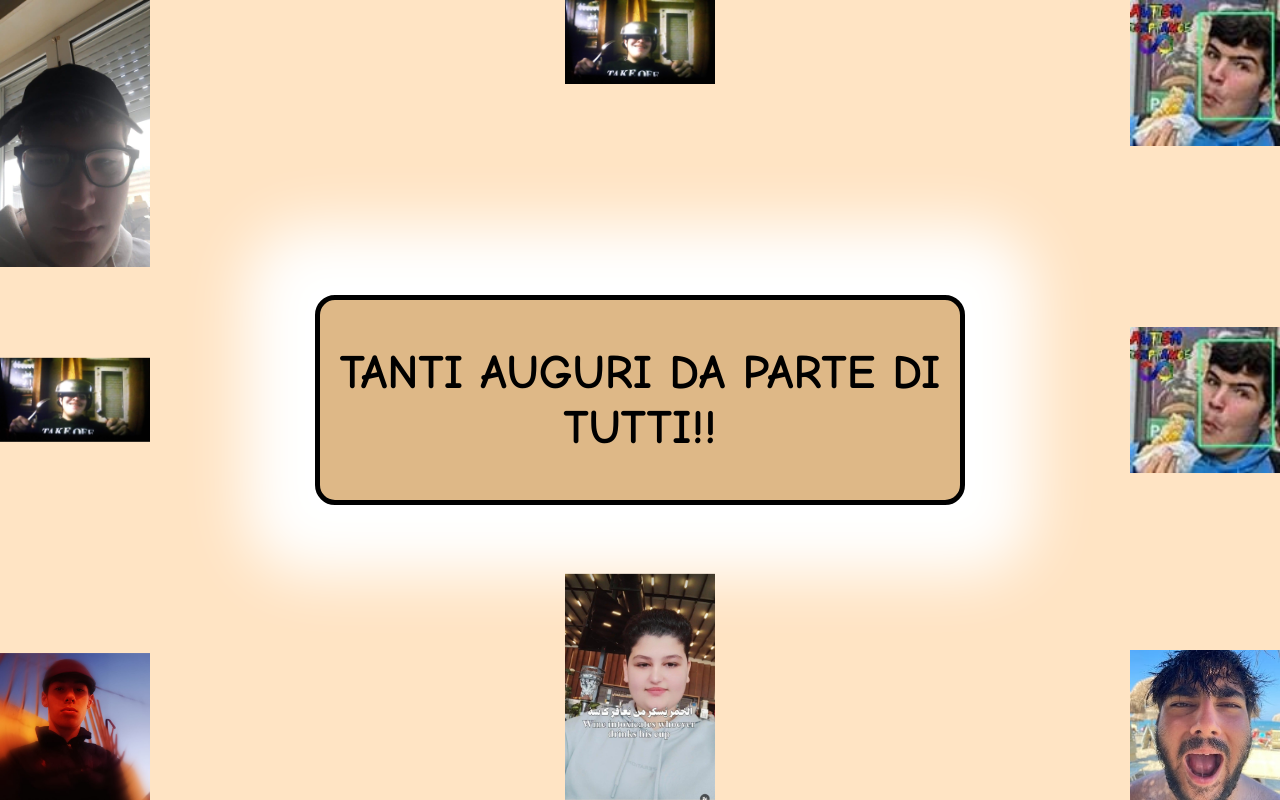
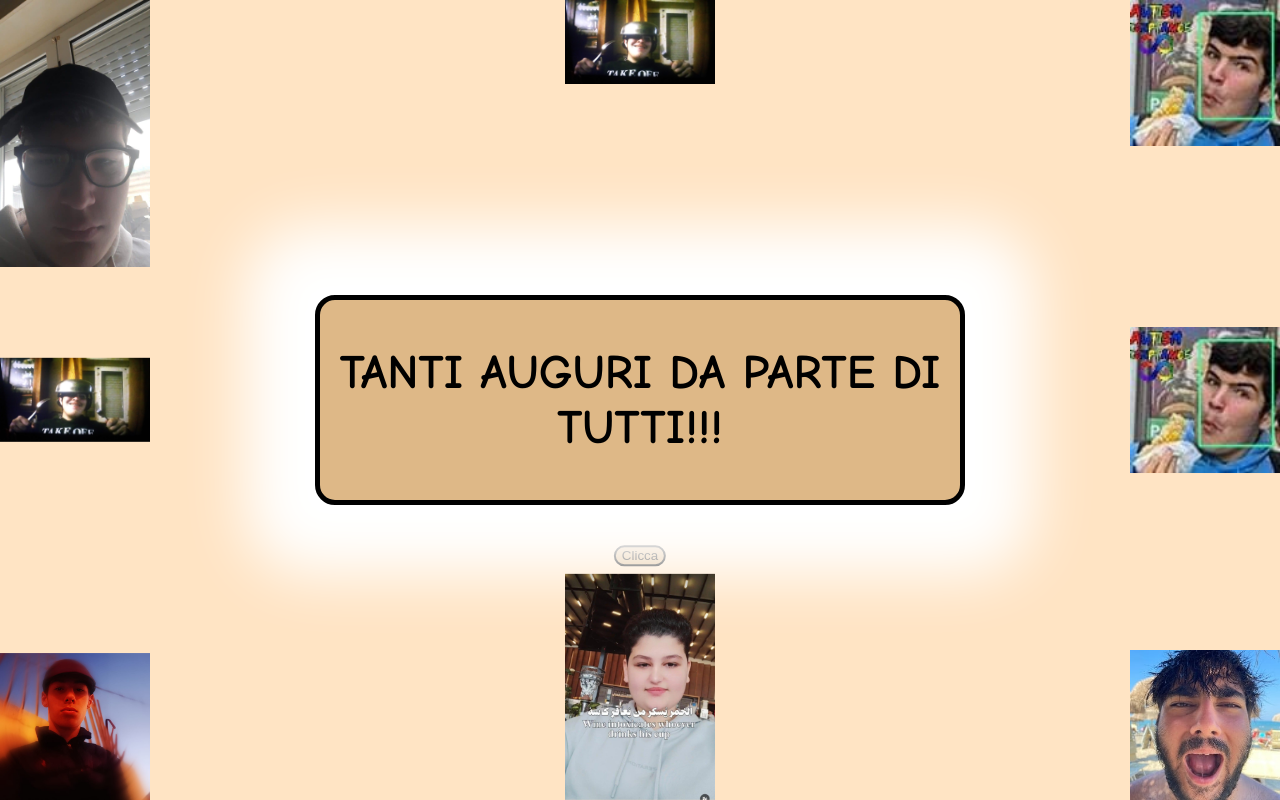
Before and after one commit to zakatorrrr/compleanno-, a plain HTML site: page index.html in a window 1280 px wide. Drawn offline with Linux system fonts and the light colour scheme.

Commit message:
Aggiungi audio con pulsante di riproduzione e modifica il testo del messaggio di auguri

```diff
--- a/index.html
+++ b/index.html
@@ -7,9 +7,10 @@
 </head>
 <body>
     <div class="sfondo">
-        <audio src="song.mp3" autoplay></audio>
+        <audio id="audio" src="song.mp3"></audio>
+        <button id="bottone" onclick="document.getElementById('audio').play()">Clicca</button>
         <div class="box-container">
-            <h1 id="testo">TANTI AUGURI DA PARTE DI TUTTI!!</h1>
+            <h1 id="testo">TANTI AUGURI DA PARTE DI TUTTI!!!</h1>
         </div>
         <img src="img1.jpg" class="img1" />
         <img src="img2.jpg" class="img2" />
--- a/style.css
+++ b/style.css
@@ -19,6 +19,15 @@ body {
     100% {
         box-shadow : 0 0 60px 70px white;
     }
+}
+#bottone {
+    background-color: burlywood;
+    position: absolute;
+    top: 70%;
+    left: 50%;
+    transform: translate(-50%, -70%);
+    border: solid 2px black;
+    border-radius: 20px;
 }
 .box-container {
     display: flex;
```
